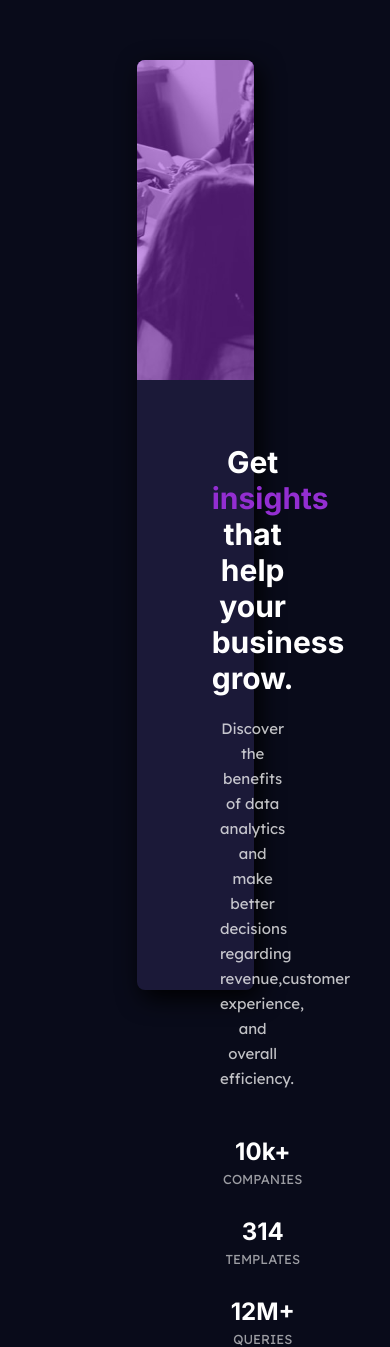
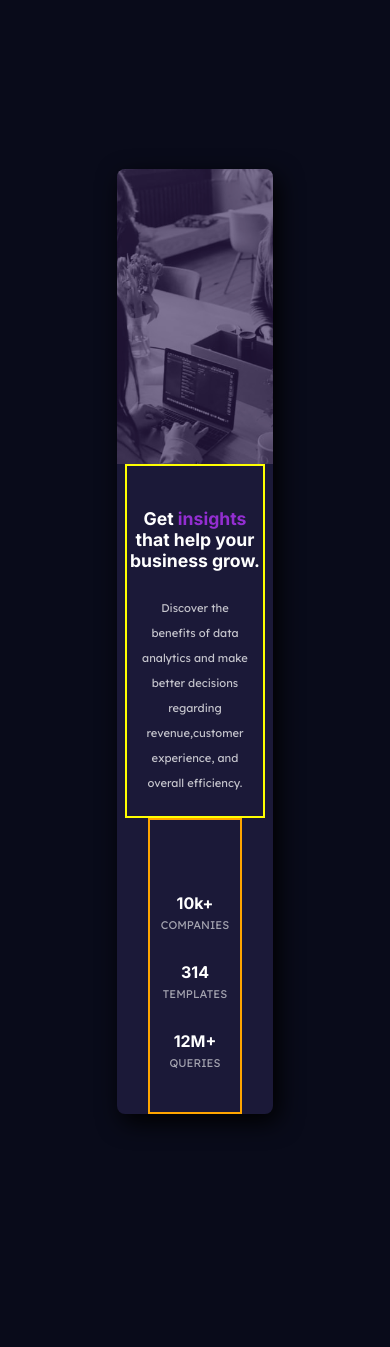
Before and after one commit to Simonecyber/Stat_card_component, a plain HTML site: page index.html in a window 390 px wide. After the commit the page ends 1214 px from the top, so only its background shows below. Drawn offline with Linux system fonts and the light colour scheme.

Commit message:
check and upgrade responsive

```diff
--- a/index.html
+++ b/index.html
@@ -13,6 +13,7 @@
 <div class="text-card">
 
     <div class="description">
+
     <h1 class="description__title">
       Get
       <span class="description__title__color">insights
@@ -40,11 +41,13 @@
     </div>
 </div>
 
-<div class="color-card">
-  <div class="img-card" >
+<!--  IMAGE -->
+<div class="img-card">
+  <div class="color-card" >
 
   </div>
 </div>
+<!-- STOP IMAGE -->
 
 </div>
 
--- a/style.css
+++ b/style.css
@@ -23,15 +23,16 @@
 }
 
 body{
+    margin-top: 20vh;
     background-color: var(--main-background);
     display: flex;
-    justify-content: center;
+    flex-direction: column;
+    justify-content: space-around;
     align-items: center;
-    padding-top:60px
 }
 
 .main{
-    width: 90%;
+    width: 65%;
     height: auto;
     display: flex;
     flex-direction: row;
@@ -44,17 +45,18 @@ body{
 
 .text-card{
     width: 100%;
-    height: 30em;
+    height: auto;
+    padding-left: 7%;
     display: flex;
     flex-direction: column;
     text-align: start;
 }
 
 .description{
-    width: 60%;
-    position: relative;
-    top: 5em;
-    left: 5em;
+    width: 75%;
+    display: flex;
+    flex-direction: column;
+    align-items:flex-start;
     text-align: start;
 }
 
@@ -70,8 +72,10 @@ body{
 }
 
 .description > p {
+    width: 90%;
     font-family: 'Lexend Deca', sans-serif;
     margin-top: 25px;
+    margin-bottom: 20px;
     font-size: var(--size-paragraph);
     color: var(--main-paragraph);
     line-height: 25px;
@@ -80,13 +84,11 @@ body{
 
 
 .data{
-    position: relative;
-    top: 12em;
-    left: 5em;
-    width: 60%;
+    width: 63%;
     display: flex;
     flex-direction: row;
     justify-content: space-between;
+    align-items: center;
 }
 
 .data__element > span {
@@ -112,100 +114,138 @@ body{
 .color-card{
     background: var(--accent);
     border-radius: 0 0.5em 0.5em 0;
-    width: 35em;
-    height:30em;
+    width: 100%;
+    height:100%;
+    opacity: 0.5;
 }
 
 .img-card{
     background:url(/images/image-header-desktop.jpg);
-    background-repeat: no-repeat;
-    background-attachment:local;
     background-size:cover ;
-    width: inherit;
-    height: inherit;
+    width: 70vw;
+    height: 30em;
     border-radius: 0 0.5em 0.5em 0;
     opacity: 0.5;
 
 }
 
 
-@media screen and (min-width: 375px) and (max-width: 1440px) {
-    .body{
-        display: flex;
-        justify-content: space-around;
-    }
-
+@media (max-width: 1440px) {
 
     .main{
-    width: 30vw;
-    height: auto;
+    width: 40%;
     display: flex;
-    margin-bottom: 50px;
-    padding-bottom: 30px;
     flex-direction: column-reverse;
-    justify-content: space-between;
     align-items: center;
     border-radius: 0.5em;
     background-color: var(--card-background);
     box-shadow: 5px 8px 25px black;
+    margin-bottom: 100px;
 }
 
-.text-card{
-    margin-bottom:100px;
-}
+
 
 .color-card{
     background: var(--accent);
     border-radius: 0.5em 0.5em 0 0;
-    width: 100%;
-    height:20em;
+    width: inherit;
+    height:inherit;
+    opacity: 0.2;
 }
 
 .img-card{
     background:url(/images/image-header-mobile.jpg);
     background-repeat: no-repeat;
-    background-attachment:local;
-    background-size:cover ;
-    width: inherit;
-    height: inherit;
+    background-size:cover;
+    background-position: center;
+    width: 100%;
+    height: 35vh;
     border-radius:0.5em 0.5em 0 0;
-    opacity: 0.5;
+
+}
+
+.text-card{
+    display: flex;
+    flex-direction: column;
+    align-items:center;
+    padding-left: unset;
 
 }
 
 .description{
-    width: 70%;
-    position: relative;
-    top: 4em;
-    left: 4.7em;
+    width: 90%;
+    display: flex;
+    flex-direction: column;
+    justify-content: center;
+    align-items: center;
     text-align: center;
+    padding:5vh 0 0 0;
+    border: 2px solid yellow;
+
 }
 
 .description__title{
-    font-size: 30px;
-    padding-bottom: 20px;
+    font-size: 1.1em;
+    padding-bottom: 10px;
 }
 
 .description > p{
     width: 80%;
-    margin: auto;
+    font-size: 0.7em;
+    text-align: center;
+    margin-top: 15px;
 }
 
 .data{
-    position: relative;
-    top: 5em;
-    left: 5.7em;
     width: 60%;
     display: flex;
     flex-direction: column;
     justify-content: space-between;
     align-items: center;
     text-align: center;
+    padding: 5vh 0 5vh 0;
+    border: 2px solid orange;
 }
 .data__element{
     margin-top:30px;
 }
 
+.data__element > span{
+    font-size: 1em;
+}
+
+.data__element > p{
+    font-size: 0.7em;
+}
+
+
 
 
 }
+/*
+@media (max-width: 900px) {
+
+    .main{
+        width: 20%;
+    }
+
+.color-card{
+    background: var(--accent);
+    border-radius: 0.5em 0.5em 0 0;
+    width: inherit;
+    height:inherit;
+    opacity: 0.2;
+}
+
+.img-card{
+    background:url(/images/image-header-mobile.jpg);
+    background-repeat: no-repeat;
+    background-size:contain;
+    background-position: center;
+    width: 100%;
+    height: 15vh;
+    border-radius:0.5em 0.5em 0 0;
+
+}
+
+}*/
```
